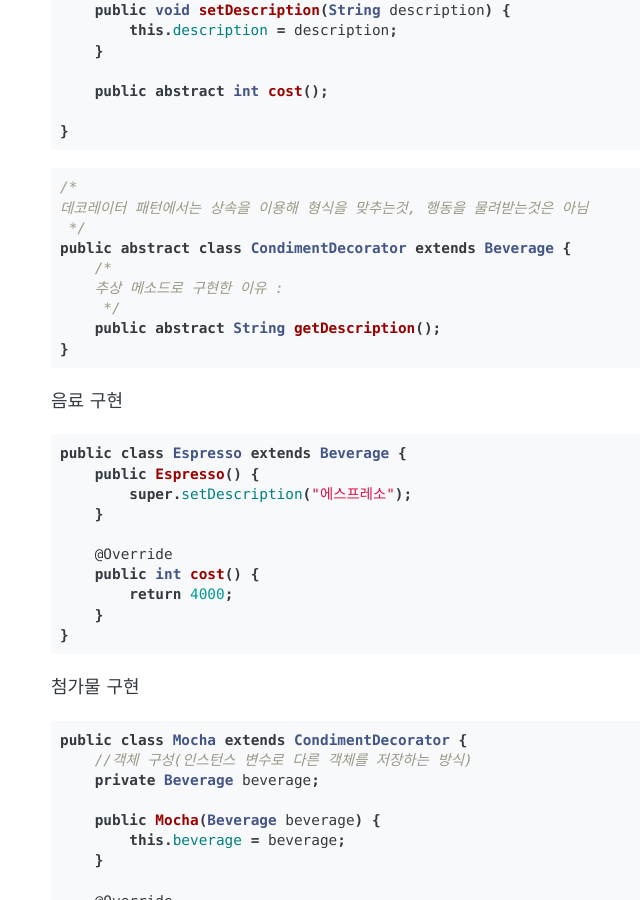
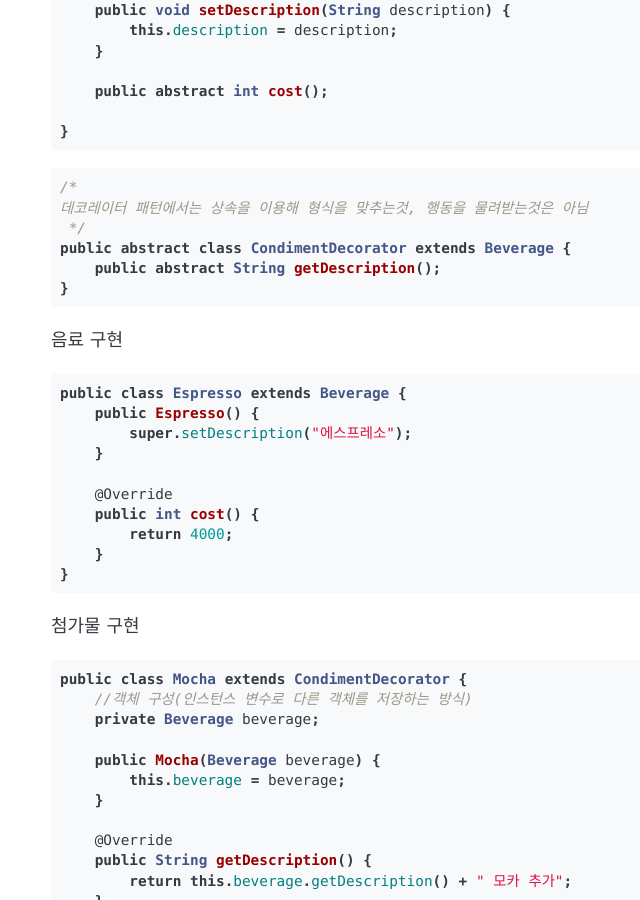
Before and after one commit to shinyeonjong/shin.github.io, a Jekyll site: the page built from _posts/2018-12-30-decorator-pattern.md, in a window 1280 px wide and 900 px high, scrolled down 2015 px. Shown: the whole window, without its empty margins (175-815 px from the left). Built offline with Jekyll 4.4.1, drawn with Linux system fonts in a browser that asks for light colours; some web fonts are replaced.

Commit message:
add decorator pattern

````diff
--- a/_posts/2018-12-30-decorator-pattern.md
+++ b/_posts/2018-12-30-decorator-pattern.md
@@ -83,9 +83,6 @@ public abstract class Beverage {
 데코레이터 패턴에서는 상속을 이용해 형식을 맞추는것, 행동을 물려받는것은 아님
  */
 public abstract class CondimentDecorator extends Beverage {
-    /*
-    추상 메소드로 구현한 이유 :
-     */
     public abstract String getDescription();
 }
 ```
````
